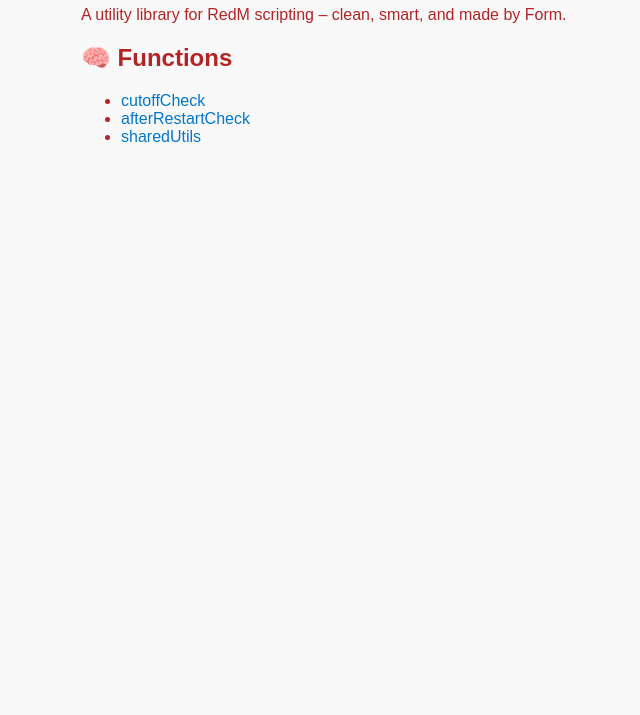
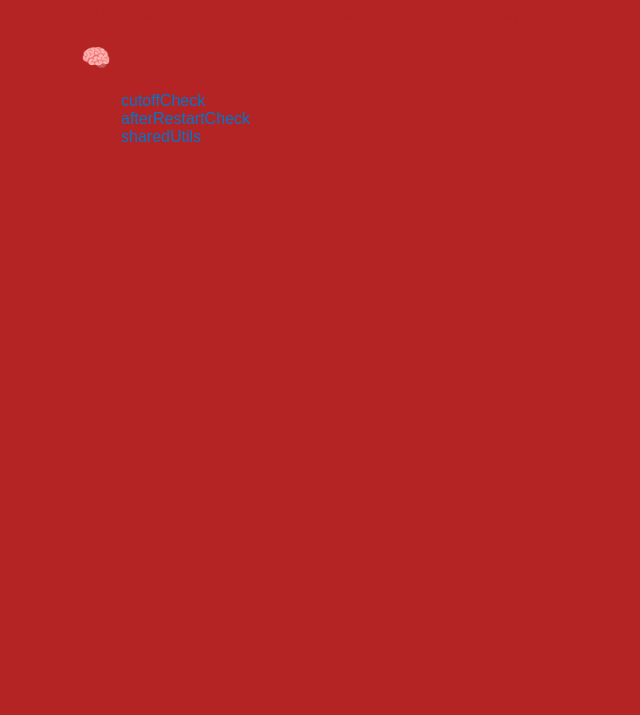
Before and after one commit to FormulationRP/FormLibDocs, a plain HTML site: page index.html in a window 1280 px wide. Shown: the part 85-800 px from the top of the page, without its empty margins (209-849 px from the left). Drawn offline with Linux system fonts and the light colour scheme.

Commit message:
Update style.css

```diff
--- a/style.css
+++ b/style.css
@@ -1,6 +1,6 @@
 body {
   font-family: sans-serif;
-  background: #f9f9f9;
+  background: #b42424;
   color: #b42424;
   margin: 2rem;
 }
```
